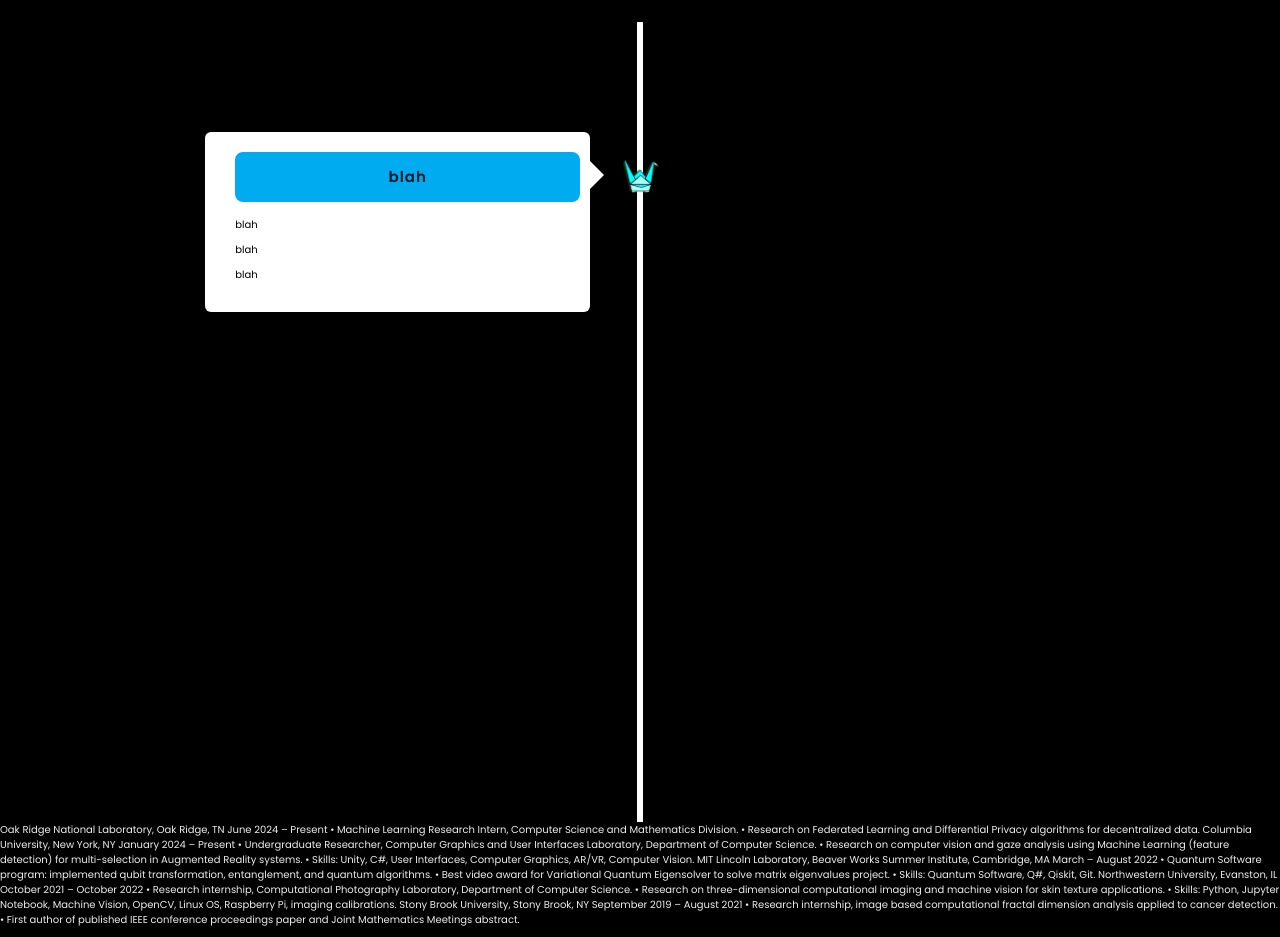
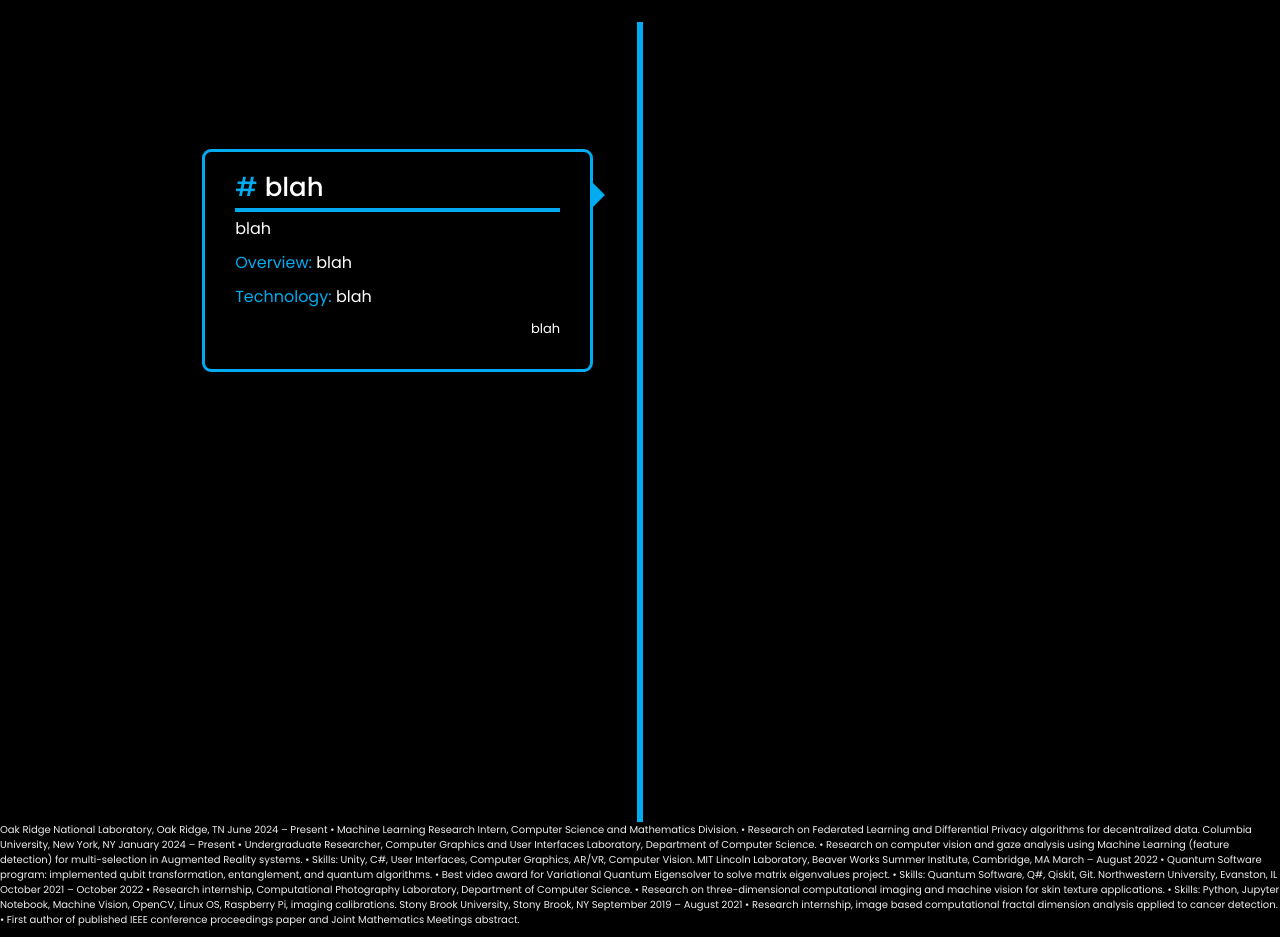
Before and after one commit to jaysonedu/Portfolio, a Django app: page /projects/ in a window 1280 px wide. Shown: the part 78-1015 px from the top of the page. Run offline with Django 5.2, Linux system fonts and the light colour scheme; data comes from the database, SQL or seed files in the repository; some libraries are stand-ins or nearby versions.

Commit message:
fixed projects css

```diff
--- a/projects/templates/projects/project_index.html
+++ b/projects/templates/projects/project_index.html
@@ -4,18 +4,14 @@
 <section class="timeline">
     {% for project in projects %}
     <div class="timeline-container {% cycle 'left' 'right' %}">
-        <img src="/static/images/crane.png">
+        <!--<img src="/static/images/crane.png">
+    -->
         <div class="timeline-text">
-            <div class="btn-box">
-                <a href="{% url 'project_detail' project.pk %}" class="btn">{{ project.title }}</a>
-            </div>
-            <br>
+            <h3><span># </span>{{ project.title }}</h3>
             <p class="location">{{ project.location }}</p>
+            <p class="overview"><span>Overview: </span>{{ project.description }}</p>
+            <p class="technology"><span>Technology: </span>{{ project.technology }}</p>
             <p class="date">{{ project.timeframe }}</p>
-            <p class="overview">{{ project.overview }}</p>
-
-
-
 
             <span class="container-arrow {% cycle 'left' 'right' %}"></span>
         </div>
--- a/static/css/home.css
+++ b/static/css/home.css
@@ -343,12 +343,19 @@ section {
     height: 5rem;
 }
 
+
 .timeline-container {
     padding: 10px 50px;
     position: relative;
     width: 50%;
     animation: movedown 1s linear forwards;
     opacity: 0;
+}
+
+.timeline-container h3 {
+    font-size: 2.6rem;
+    border-bottom: 4px solid var(--main-color);
+    padding-bottom: 5px;
 }
 
 @keyframes movedown {
@@ -377,10 +384,18 @@ section {
 
 .timeline-text {
     padding: 20px 30px;
-    background: #fff;
-    color: black;
+    font-size: 1.6rem;
+    margin: 2rem 0 3rem;
+    background: black;
+    outline: solid var(--main-color);
+    color: white;
     position: relative;
     border-radius: 6px;
+}
+
+.date {
+    font-size: 1.3rem;
+    text-align: right;
 }
 
 .timeline-container.left {
@@ -411,7 +426,7 @@ section {
     position: absolute;
     width: 6px;
     height: 100%;
-    background: white;
+    background: var(--main-color);
     top: 0;
     left: 50%;
     margin-left: -3px;
@@ -432,11 +447,6 @@ section {
     font-weight: 600;
 }
 
-.timeline-text small {
-    display: inline-block;
-    margin-bottom: 15px;
-}
-
 .container-arrow.left {
     height: 0;
     width: 0;
@@ -445,8 +455,8 @@ section {
     z-index: 1;
     border-top: 15px solid transparent;
     border-bottom: 15px solid transparent;
-    border-left: 15px solid white;
-    right: -14px;
+    border-left: 15px solid var(--main-color);
+    right: -15px;
 }
 
 .container-arrow.right {
@@ -457,7 +467,7 @@ section {
     z-index: 1;
     border-top: 15px solid transparent;
     border-bottom: 15px solid transparent;
-    border-right: 15px solid white;
+    border-right: 15px solid var(--main-color);
     left: -15px;
 }
 
@@ -490,14 +500,16 @@ section {
     .container-arrow.left {
         border-top: 15px solid transparent;
         border-bottom: 15px solid transparent;
-        border-right: 15px solid white;
+        border-right: 15px solid var(--main-color);
+        border-left: 0px;
         left: -15px;
     }
 
     .container-arrow.right {
         border-top: 15px solid transparent;
         border-bottom: 15px solid transparent;
-        border-right: 15px solid white;
+        border-right: 15px solid var(--main-color);
+        border-left: 0px;
         left: -15px;
     }
 }
```
Also changed, not shown: resume/templates/resume/download.html (+7 -0 lines).
